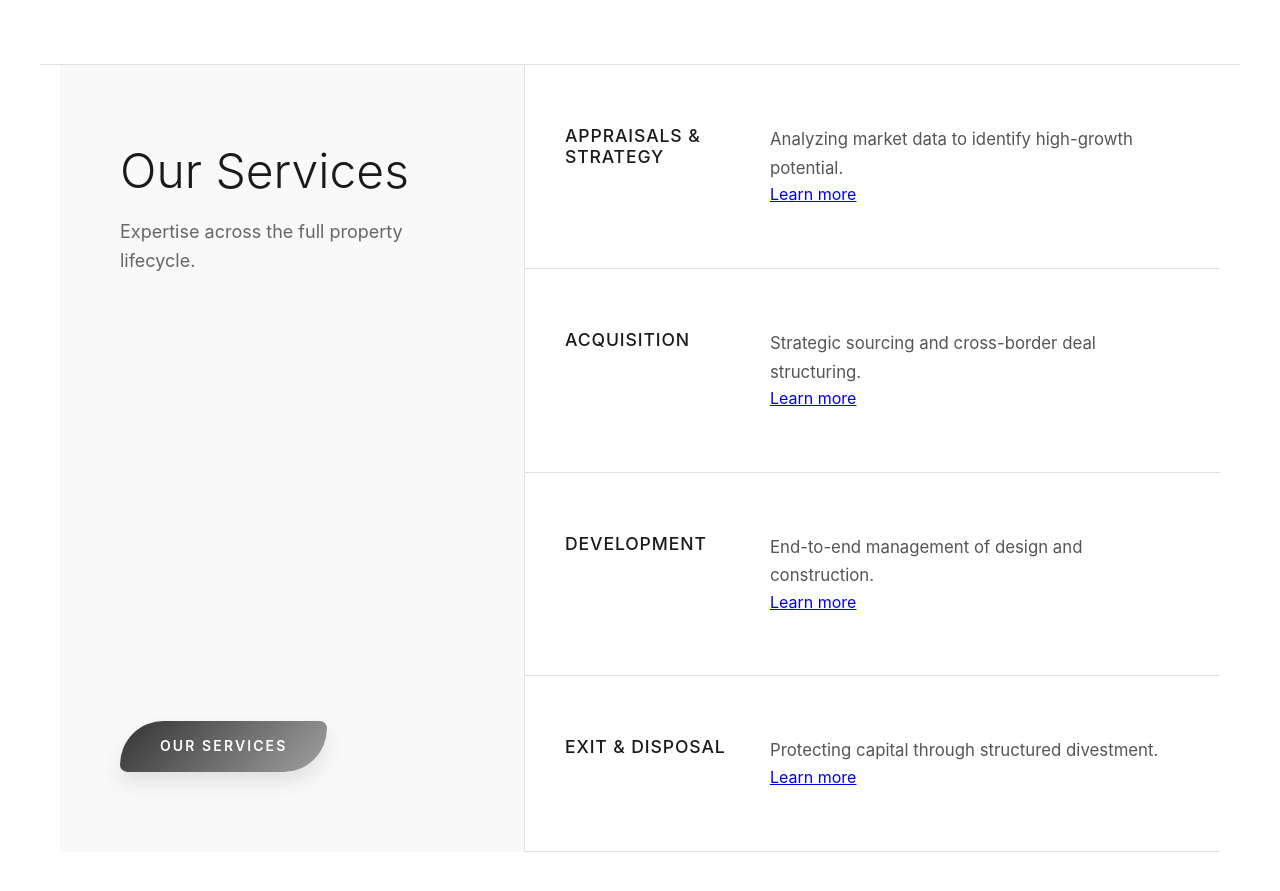
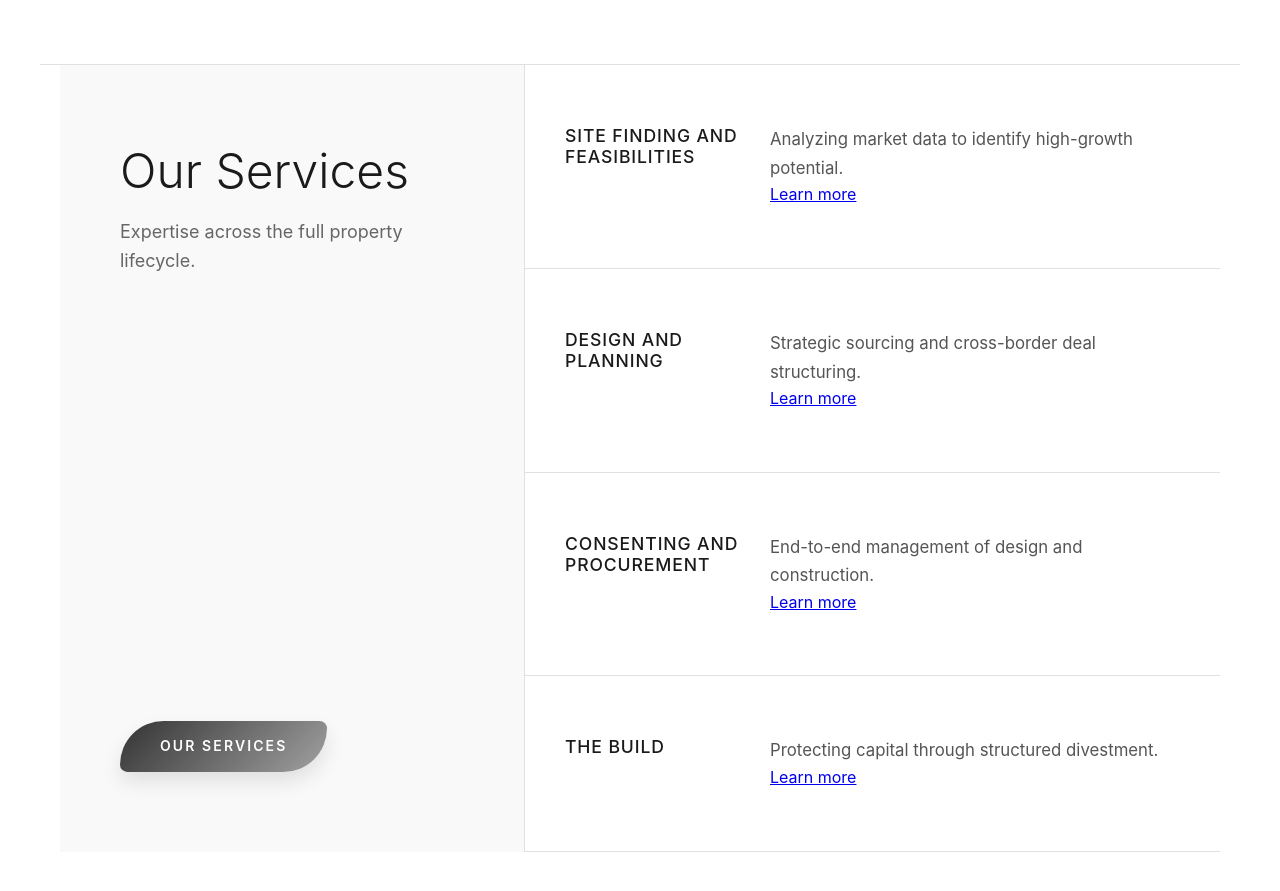
Before and after one commit to marknorth8-code/katakano, a plain HTML site: page index.html in a window 1280 px wide. Shown: the part 2020-2911 px from the top of the page. Drawn offline with Linux system fonts and the light colour scheme.

Commit message:
Update index.html

```diff
--- a/index.html
+++ b/index.html
@@ -141,28 +141,28 @@
     <!-- Right Column (Consolidated) -->
     <div class="services-grid">
       <div class="service-box">
-        <h3>Appraisals & Strategy</h3>
+        <h3>Site Finding and Feasibilities</h3>
         <div class="service-content">
           <p>Analyzing market data to identify high-growth potential.</p>
           <a href="#" class="learn-more">Learn more</a>
         </div>
       </div>
             <div class="service-box">
-        <h3>Acquisition</h3>
+        <h3>Design and Planning</h3>
         <div class="service-content">
           <p>Strategic sourcing and cross-border deal structuring.</p>
           <a href="#" class="learn-more">Learn more</a>
         </div>
       </div>
             <div class="service-box">
-        <h3>Development</h3>
+        <h3>Consenting and Procurement</h3>
         <div class="service-content">
           <p>End-to-end management of design and construction.</p>
           <a href="#" class="learn-more">Learn more</a>
         </div>
       </div>
             <div class="service-box">
-        <h3>Exit & Disposal</h3>
+        <h3>The Build</h3>
         <div class="service-content">
           <p>Protecting capital through structured divestment.</p>
           <a href="#" class="learn-more">Learn more</a>
```
